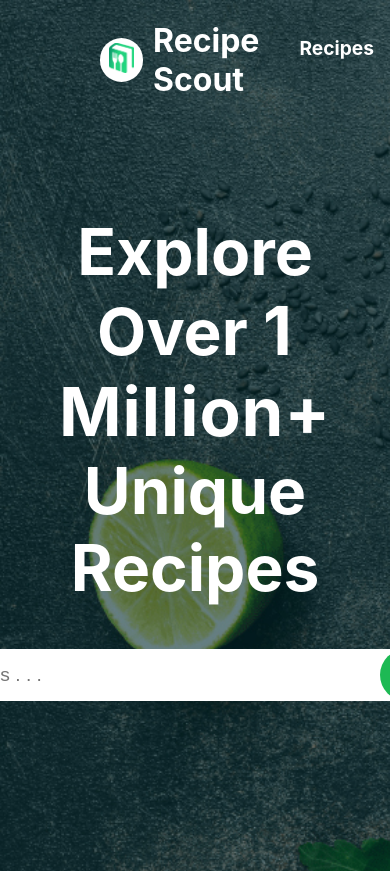
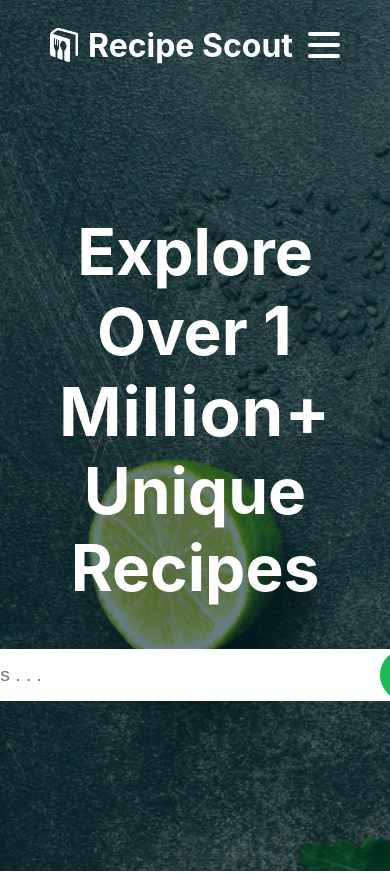
Before and after one commit to katymolloy/recipe-scout, a React (Create React App) app: page / in a window 390 px wide. Shown: the top 873 px of the page. Built offline with nearby package versions, Linux system fonts and the light colour scheme; no server answers.

Commit message:
Added hamburger menu to nav on smaller screens

```diff
--- /dev/null
+++ b/src/Components/Hamburger/index.js
@@ -0,0 +1,44 @@
+export default function Hamburger({ isOpen }) {
+    return (
+        <>
+            <div className="hamburger">
+                <div className="burger burger1" />
+                <div className="burger burger2" />
+                <div className="burger burger3" />
+            </div>
+
+            <style jsx>{`
+                .hamburger{
+                    width: 2rem;
+                    height: 2rem;
+                    display: flex;
+                    justify-content: space-around;
+                    flex-flow: column nowrap;
+                    z-index: 10;
+                }
+
+                .burger{
+                    width: 2rem;
+                    height: 0.25rem;
+                    border-radius: 10px;
+                    background-color: #fff;
+                    transform-origin: 1px;
+                    transition: all 0.3s linear;
+                }
+
+                .burger1{
+                    transform: ${isOpen ? 'rotate(45deg)' : 'rotate(0)'};
+                }
+                .burger2{
+                    transform: ${isOpen ? 'translateX(100%)' : 'translateX(0)'};
+                    opacity: ${isOpen ? 0 : 1};
+                }
+                .burger3{
+                    transform: ${isOpen ? 'rotate(-45deg)' : 'rotate(0)'};
+                }
+
+
+            `}</style>
+        </>
+    )
+}
--- a/src/Components/Header/header.scss
+++ b/src/Components/Header/header.scss
@@ -2,42 +2,42 @@ header {
     position: fixed;
     top: 0;
     width: 100%;
+    padding: 10px;
     display: flex;
     justify-content: space-between;
     align-items: center;
     color: #fff;
     transition: .4s;
-    height: 80px;
-    padding-top: 20px;
+    height: 70px;
     z-index: 999;
 
     .logolink {
+        margin-left: 50px;
         display: flex;
         align-items: center;
-        margin-left: 100px;
         color: #fff;
         text-decoration: none;
 
-        .iconbg {
+        .logo {
+            width: 28px;
+            height: 100%;
             margin-right: 10px;
-            background-color: #fff;
-            padding: 5px 9px;
-            border-radius: 50px;
-            border: none;
         }
 
-        .logo {
-            width: 25px;
-            height: 100%;
-
+        .appName {
+            font-size: 2rem;
+            font-weight: bold;
         }
     }
 
     nav {
+        margin-right: 50px;
+        display: flex;
+        align-items: center;
+
         ul {
             list-style-type: none;
             display: flex;
-            gap: 1em;
             margin: 0;
 
             li {
@@ -45,35 +45,7 @@ header {
                     color: #fff;
                     text-decoration: none;
                     padding: 4px 0;
-                    transition: .3s;
-                    font-weight: bold;
-                    font-size: 1.2rem;
-
-                    &:hover {
-                        border-bottom: 2px solid #fff;
-                        padding-bottom: 2px;
-                    }
-                }
-            }
-        }
-    }
-
-
-
-    .login-reg {
-        margin-right: 100px;
-
-        ul {
-            list-style-type: none;
-            display: flex;
-            gap: 1em;
-            margin: 0;
-
-            li {
-                a.link {
-                    color: #fff;
-                    text-decoration: none;
-                    padding: 4px 0;
+                    margin: 0 10px;
                     transition: .3s;
                     font-weight: bold;
                     font-size: 1.2rem;
@@ -84,22 +56,58 @@ header {
                     }
                 }
 
-                a.cta {
+                .cta {
                     background-color: #fff;
                     color: #09b561;
-                    padding: 8px 24px;
-                    text-decoration: none;
-                    font-weight: bold;
-                    font-size: 1.2rem;
+                    padding: 5px 20px;
                     transition: .3s;
-                    border-radius: 50px;
+                    border-radius: 20px;
 
                     &:hover {
-                        background-color: #eaeaea;
+                        padding-bottom: 5px;
+                        border: none;
+                        background-color: #eee;
                     }
                 }
             }
         }
+    }
+
+}
+
+.hamburger {
+    display: none;
+
+    .burger {
+        display: none;
+    }
+}
+
+
+
+@media (max-width: 1000px) {
+
+    header {
+        .hamburger {
+            display: flex;
+
+            .burger {
+                display: flex;
+            }
+        }
+
+        nav {
+            ul {
+                li {
+                    .cta {
+                        background-color: transparent;
+                        color: #fff;
+                        padding: 0;
+                    }
+                }
+            }
+        }
+
     }
 }
 
@@ -107,7 +115,6 @@ header {
     background-color: #09b561;
     background-image: url(../../../public/images/blob-scene-haikei.png);
     background-repeat: no-repeat;
-    /* Do not repeat the image */
     background-size: cover;
-    padding-top: 0;
+    padding: 0px;
 }
--- a/src/Components/Header/index.js
+++ b/src/Components/Header/index.js
@@ -2,10 +2,12 @@ import React, { useState, useEffect } from 'react';
 import { signOutUser } from '../../firebase';
 import { Link, useNavigate } from 'react-router-dom';
 import './header.scss';
+import Hamburger from "../Hamburger";
 
 export default function Header({ isLoggedIn, changeLogin }) {
     const [scroll, setScroll] = useState(false);
     const navigate = useNavigate();
+    const [hamburgerOpen, setHamburgerOpen] = useState(false);
 
     useEffect(() => {
         const handleScroll = () => {
@@ -26,36 +28,55 @@ export default function Header({ isLoggedIn, changeLogin }) {
             navigate('/')
         }
     }
+    const toggleHamburger = () => {
+        setHamburgerOpen(!hamburgerOpen)
+    }
+
 
     return (
         <header className={scroll ? 'scroll' : ''}>
             <Link to={'/'} className='logolink'>
-                <div className='iconbg'>
-                    <img src="/images/recipelogo.png" className="logo" alt="Recipe Scout Logo" />
-                </div>
-                <h1>Recipe Scout</h1>
+                <img src="/images/recipelogowhite.png" className="logo" alt="Recipe Scout Logo" />
+                <div className='appName'>Recipe Scout</div>
             </Link>
             <nav>
+                <div className="hamburger" onClick={toggleHamburger}>
+                    <Hamburger isOpen={hamburgerOpen} />
+                </div>
                 <ul>
                     <li><Link to='/' className='link'>Recipes</Link></li>
                     <li><Link to='/cookbook' className='link'>My Cookbook</Link></li>
+                    {isLoggedIn ?
+                        <li><Link className='link' onClick={signOutHandler}>Sign Out</Link></li>
+                        :
+                        <>
+                            <li><Link to='/login' className='link'>Login</Link></li>
+                            <li><Link to='/register' className='cta'>Sign Up</Link></li>
+                        </>
+                    }
                 </ul>
+
             </nav>
-            <div className='login-reg'>
+            <style jsx>{`
+@media (max-width: 1000px){
 
-                {isLoggedIn ?
-                    <ul>
-                        <li><Link className='link' onClick={signOutHandler}>Sign Out</Link></li>
-                    </ul>
-                    :
-                    <ul>
-                        <li><Link to='/login' className='link'>Login</Link></li>
-                        <li><Link to='/register' className='cta'>Sign Up</Link></li>
-                    </ul>
-                }
+    header nav ul{
+        display: ${hamburgerOpen ? 'flex' : 'none'};
+        flex-direction: column;
+        width:400px;
+        position: fixed;
+        right: 0;
+        top: 50px;
+        background-color: #00983F;
+        padding: 20px;
+        border-radius: 10px
+    }
+}
 
 
-            </div>
+
+`}</style>
         </header>
+
     );
 }
--- a/src/Components/RecipeWidget/index.js
+++ b/src/Components/RecipeWidget/index.js
@@ -43,8 +43,7 @@ export default function Widget({ food, userLoggedIn, currentUser, addApiCall })
             ))}
             <div className="expandCTA">
                 <Link to={`/search/${food}`}>
-                    <div>More Recipes <FaArrowRight /></div>
-
+                    <div>More {food} Recipes <FaArrowRight /></div>
                 </Link>
             </div>
         </div>
--- a/src/Components/RecipeWidget/widget.scss
+++ b/src/Components/RecipeWidget/widget.scss
@@ -15,6 +15,7 @@
             font-size: 1.5rem;
             font-weight: bold;
             transition: .3s;
+            text-transform: capitalize;
 
             svg {
                 font-size: 1.25rem;
```
Also changed, not shown: public/images/recipelogowhite.png (added).
